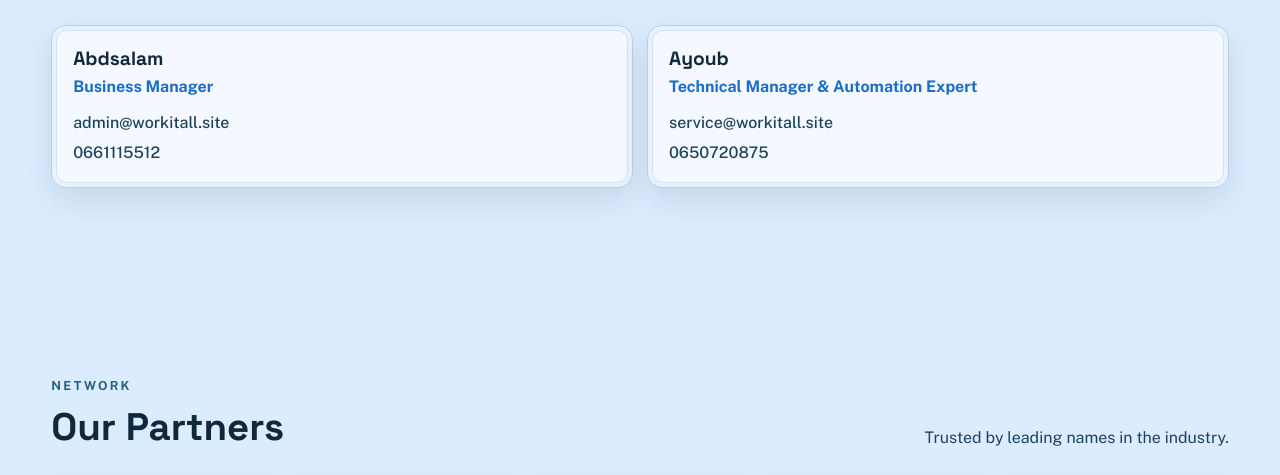
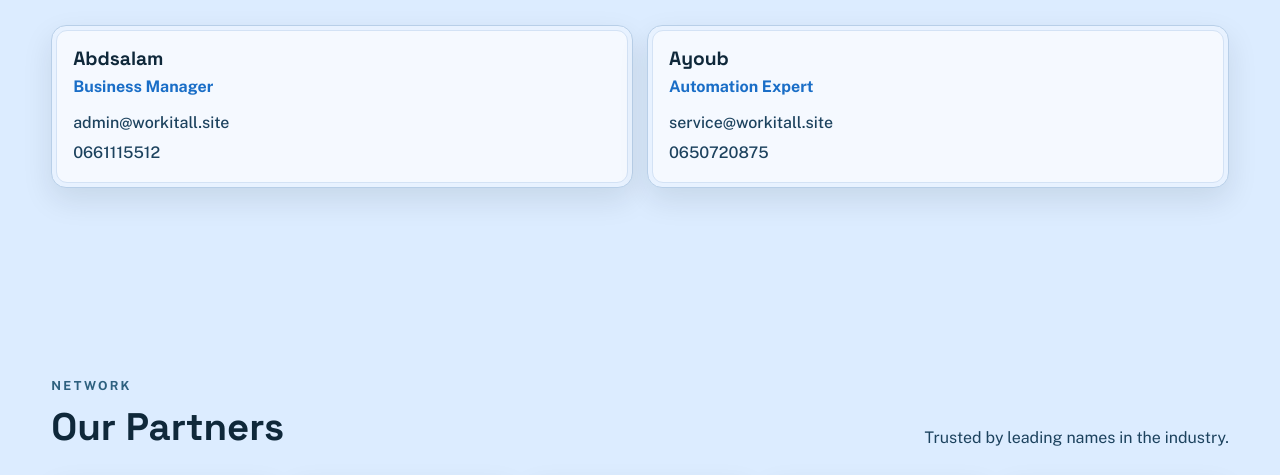
Before and after one commit to ayoubhargit/Workitall, a plain HTML site: page index.html in a window 1280 px wide. Shown: the part 3318-3793 px from the top of the page. Drawn offline with nearby package versions, Linux system fonts and the light colour scheme.

```diff
--- a/index.html
+++ b/index.html
@@ -1637,7 +1637,7 @@
       title: "Our Team",
       lead: "Direct contacts for business coordination and automation engineering support.",
       role1: "Business Manager",
-      role2: "Technical Manager & Automation Expert",
+      role2: "Automation Expert",
       bio1: "Project scoping, quotations, and customer coordination from first meeting to launch.",
       bio2: "PLC and robotics implementation, commissioning, and on-site troubleshooting support."
     },
```
